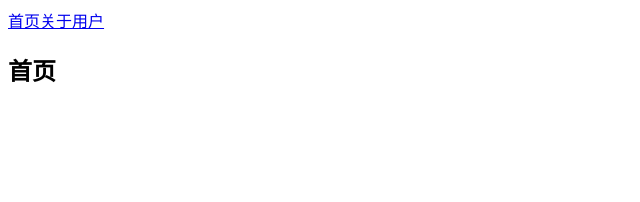
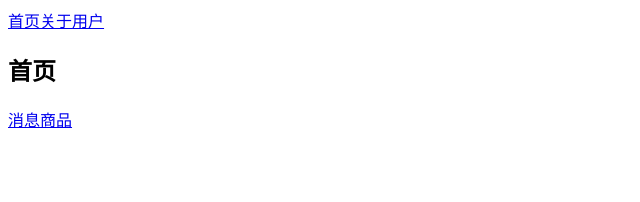
Before and after one commit to jami1024/vue_router_demo, a Vue app: page /#/home in a window 1280 px wide. Shown: the top 202 px of the page, without its empty margins (0-640 px from the left). Built offline with nearby package versions, Linux system fonts and the light colour scheme; the HTML template or start-up script is replaced by a standard one.

Commit message:
路由嵌套

```diff
--- a/src/pages/Home.vue
+++ b/src/pages/Home.vue
@@ -1,6 +1,9 @@
 <template>
     <div>
       <h2>首页</h2>
+      <router-link to="/home/message">消息</router-link>
+      <router-link to="/home/shops">商品</router-link>
+      <router-view/>
     </div>
 </template>
 
--- /dev/null
+++ b/src/pages/HomeShops.vue
@@ -0,0 +1,19 @@
+<template>
+    <div>
+      <h2>shops</h2>
+    </div>
+</template>
+
+<script>
+  // import { useRoute } from 'vue-router'
+  export default {
+    setup() {
+      // const route = useRoute()
+      // console.log('路径', route.params.username)
+    }
+  }
+</script>
+
+<style scoped>
+
+</style>
--- /dev/null
+++ b/src/pages/Homemessage.vue
@@ -0,0 +1,19 @@
+<template>
+    <div>
+      <h2>message</h2>
+    </div>
+</template>
+
+<script>
+  // import { useRoute } from 'vue-router'
+  export default {
+    setup() {
+      // const route = useRoute()
+      // console.log('路径', route.params.username)
+    }
+  }
+</script>
+
+<style scoped>
+
+</style>
```
Also changed, not shown: src/router/index.js (+14 -1 lines).
